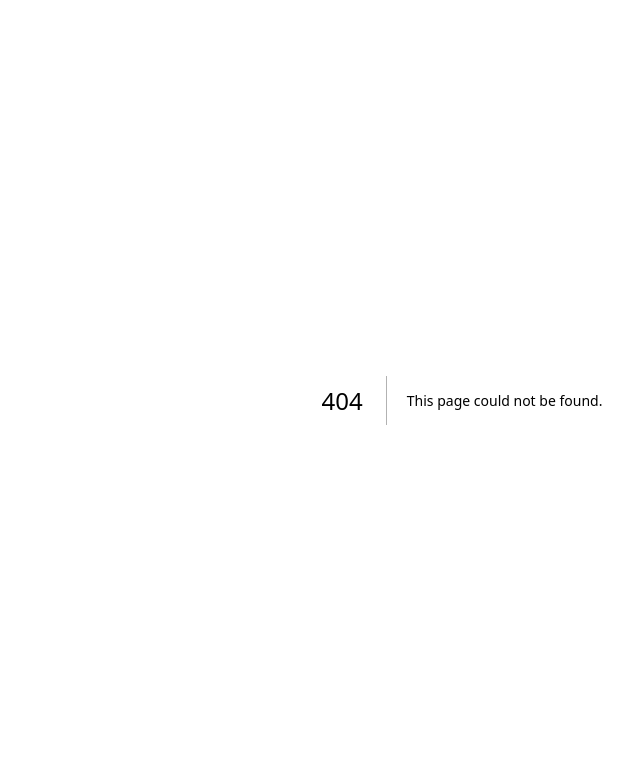
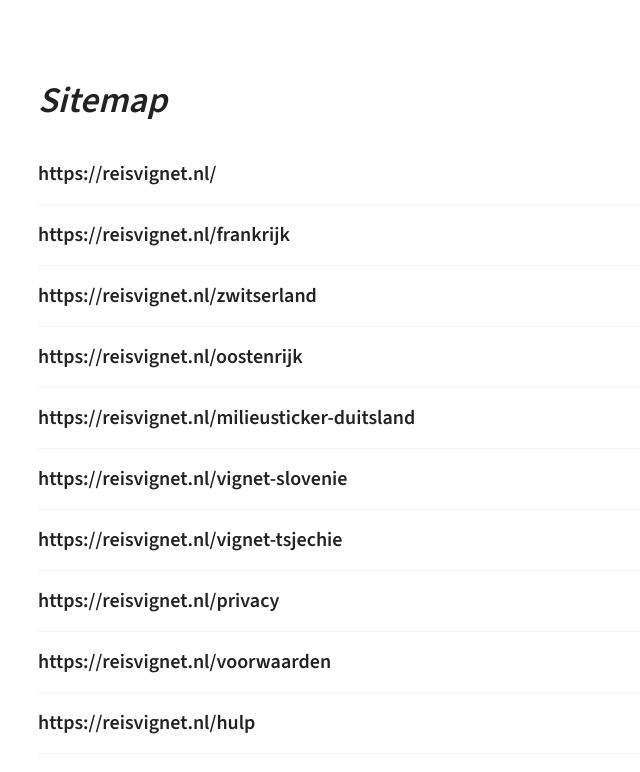
Before and after one commit to rossieauhermesagent/reisvignet-mvp, a Next.js app: page /sitemap in a window 1280 px wide. Before the commit this address had no page. Shown: the top 772 px of the page, without its empty margins (178-818 px from the left). Built offline with nearby package versions, Linux system fonts and the light colour scheme.

Commit message:
Add Legal, Sitemap, Robots.txt and prepare Slovenia/Czechia SEO structure

```diff
--- /dev/null
+++ b/src/app/privacy/page.tsx
@@ -0,0 +1,17 @@
+export default function PrivacyPage() {
+  return (
+    <main className="max-w-4xl mx-auto py-20 px-6 prose prose-neutral">
+      <h1 className="text-4xl font-black mb-8 italic">Privacy Policy</h1>
+      <p className="font-medium text-[#717171]">Laatst bijgewerkt: 9 juni 2026</p>
+
+      <h2 className="text-2xl font-bold mt-10">1. Persoonsgegevens die wij verwerken</h2>
+      <p>Reisvignet.nl verwerkt uw persoonsgegevens omdat u gebruik maakt van onze diensten en/of omdat u deze zelf aan ons verstrekt. Voorbeelden zijn: Kenteken, E-mailadres en betalingsgegevens.</p>
+
+      <h2 className="text-2xl font-bold mt-10">2. Waarom we gegevens nodig hebben</h2>
+      <p>Wij verwerken deze gegevens om uw vignet-aanvragen bij officiële instanties te kunnen uitvoeren, u te informeren over de status en betalingen via Stripe te verwerken.</p>
+
+      <h2 className="text-2xl font-bold mt-10">3. Bewaartermijn</h2>
+      <p>Wij bewaren uw gegevens niet langer dan strikt nodig is om de doelen te realiseren waarvoor uw gegevens worden verzameld.</p>
+    </main>
+  );
+}
--- /dev/null
+++ b/src/app/sitemap/page.tsx
@@ -0,0 +1,33 @@
+export const metadata = {
+  title: 'Sitemap | Reisvignet.nl',
+};
+
+export default function SitemapPage() {
+  const pages = [
+    '',
+    '/frankrijk',
+    '/zwitserland',
+    '/oostenrijk',
+    '/milieusticker-duitsland',
+    '/vignet-slovenie',
+    '/vignet-tsjechie',
+    '/privacy',
+    '/voorwaarden',
+    '/hulp'
+  ];
+
+  return (
+    <div className="max-w-4xl mx-auto py-20 px-6">
+      <h1 className="text-4xl font-black mb-10 italic">Sitemap</h1>
+      <ul className="space-y-4">
+        {pages.map(p => (
+          <li key={p} className="border-b border-gray-100 pb-4">
+            <a href={p || '/'} className="text-xl font-bold hover:text-[#ff385c]">
+              https://reisvignet.nl{p || '/'}
+            </a>
+          </li>
+        ))}
+      </ul>
+    </div>
+  );
+}
--- /dev/null
+++ b/src/app/voorwaarden/page.tsx
@@ -0,0 +1,17 @@
+export default function VoorwaardenPage() {
+  return (
+    <main className="max-w-4xl mx-auto py-20 px-6 prose prose-neutral">
+      <h1 className="text-4xl font-black mb-8 italic">Algemene Voorwaarden</h1>
+      <p className="font-medium text-[#717171]">Laatst bijgewerkt: 9 juni 2026</p>
+
+      <h2 className="text-2xl font-bold mt-10">1. Onze Dienst</h2>
+      <p>Reisvignet.nl treedt op als bemiddelaar bij het aanvragen van officiële vignetten en milieustickers. De uiteindelijke overeenkomst voor de weggebruik komt tot stand met de betreffende overheidsinstantie.</p>
+
+      <h2 className="text-2xl font-bold mt-10">2. Geen Herroepingsrecht</h2>
+      <p>Bij de aankoop van digitale vignetten die direct worden geactiveerd of gepersonaliseerd op kenteken, vervalt het wettelijke herroepingsrecht zodra de verwerking is gestart. Hiermee stemt u in bij het plaatsen van de bestelling.</p>
+
+      <h2 className="text-2xl font-bold mt-10">3. Aansprakelijkheid</h2>
+      <p>Wij zijn niet aansprakelijk voor boetes die voortvloeien uit het invullen van onjuiste kentekengegevens door de klant of technische storingen bij overheidsportalen.</p>
+    </main>
+  );
+}
```
Also changed, not shown: public/robots.txt (added).
